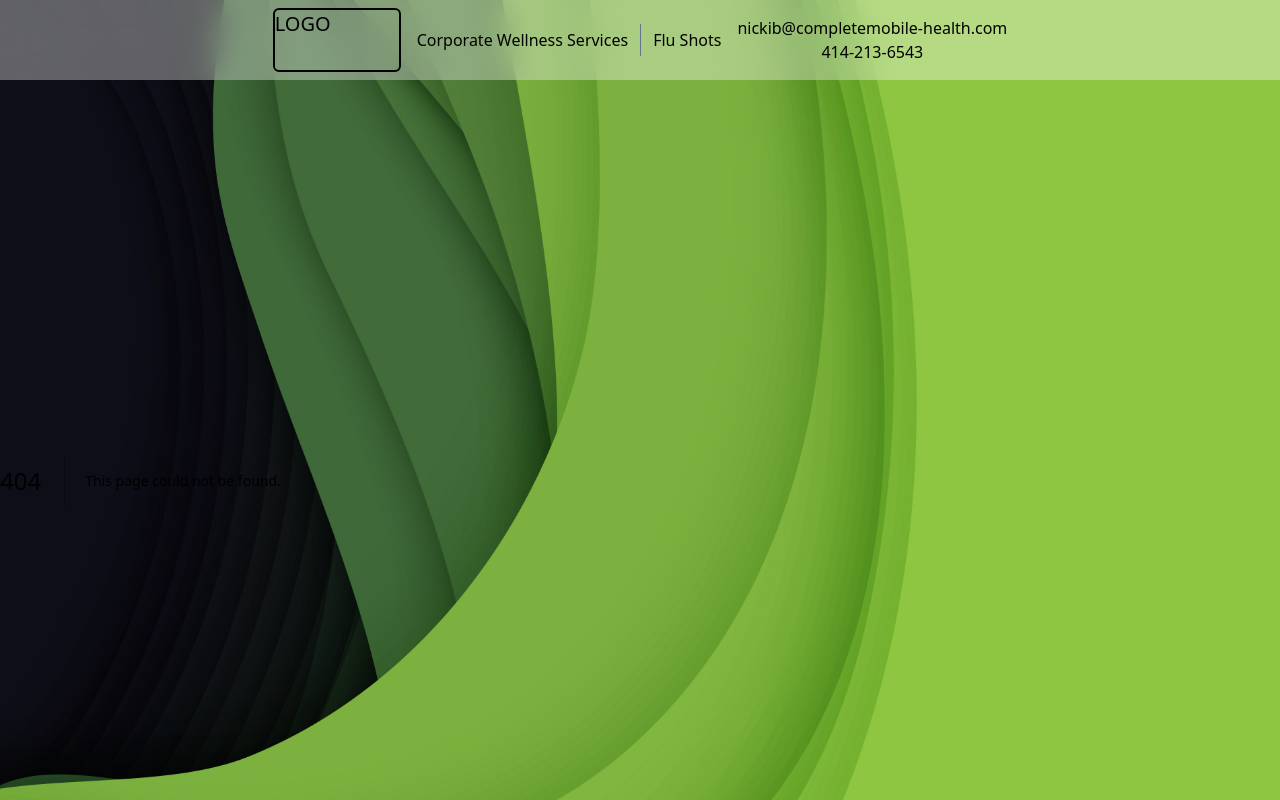
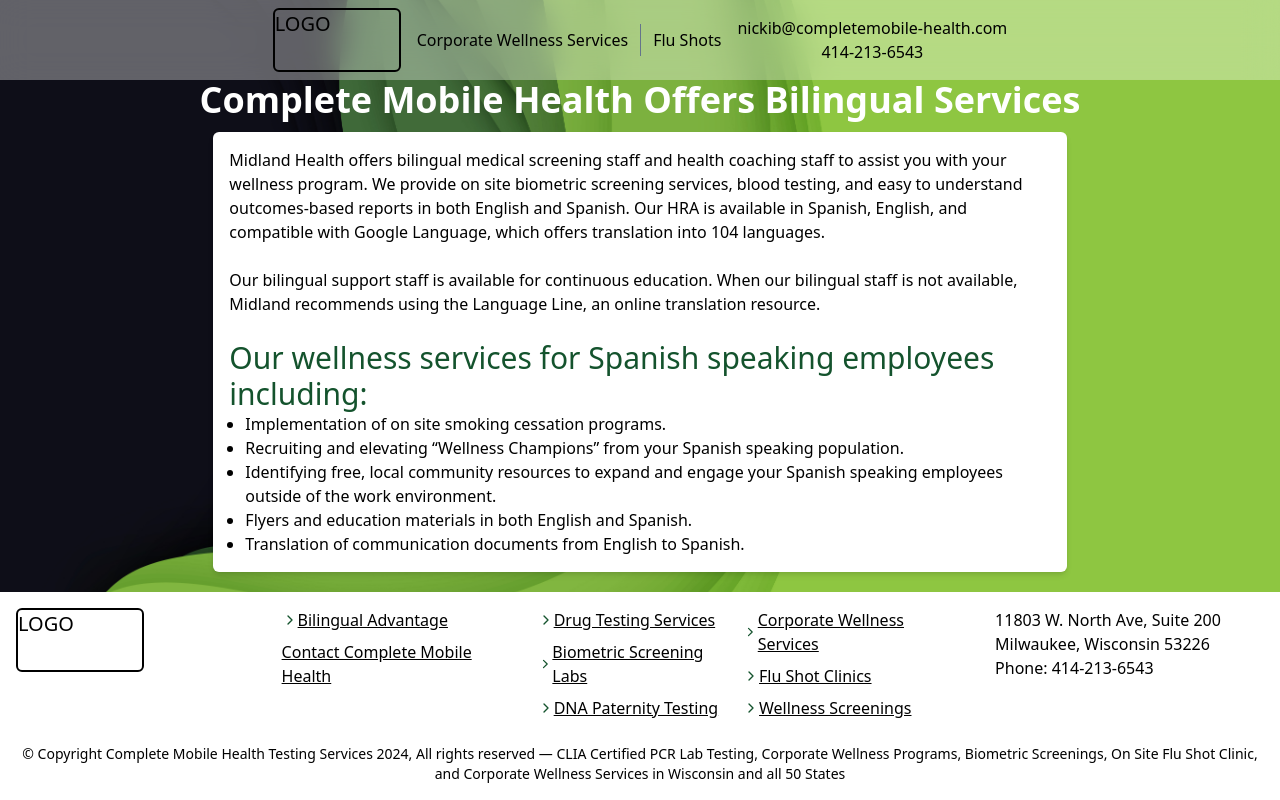
Before and after one commit to Dw1GHTY/cmh, a Next.js app in the folder cmh/: page /bilingual_advantage in a window 1280 px wide. Before the commit this address had no page. Shown: the top 800 px of the page. Built offline with nearby package versions, Linux system fonts and the light colour scheme.

Commit message:
minor changes to PC

```diff
--- /dev/null
+++ b/cmh/src/app/bilingual_advantage/page.tsx
@@ -0,0 +1,44 @@
+import Paragraph from "@/components/Paragraph";
+import React from "react";
+
+const page = () => {
+  return (
+    <div className="flex flex-col justify-center items-center w-full h-full">
+      <h1 className="text-white text-4xl font-semibold">
+        Complete Mobile Health Offers Bilingual Services
+      </h1>
+      <section className="flex flex-col justify-start bg-white w-full md:w-2/3 h-fit my-3 p-4 rounded-md shadow-md">
+        <Paragraph
+          title=""
+          text="Midland Health offers bilingual medical screening staff and health coaching staff to assist you with your wellness program. We provide on site biometric screening services, blood testing, and easy to understand outcomes-based reports in both English and Spanish. Our HRA is available in Spanish, English, and compatible with Google Language, which offers translation into 104 languages."
+        />
+        <br />
+        <Paragraph
+          title=""
+          text="Our bilingual support staff is available for continuous education. When our bilingual staff is not available, Midland recommends using the Language Line, an online translation resource."
+        />
+        <br />
+        <h3 className="text-3xl text-green-900">
+          Our wellness services for Spanish speaking employees including:
+        </h3>
+        <ul className="list-disc pl-4">
+          <li>Implementation of on site smoking cessation programs.</li>
+          <li>
+            Recruiting and elevating “Wellness Champions” from your Spanish
+            speaking population.
+          </li>
+          <li>
+            Identifying free, local community resources to expand and engage
+            your Spanish speaking employees outside of the work environment.
+          </li>
+          <li>Flyers and education materials in both English and Spanish.</li>
+          <li>
+            Translation of communication documents from English to Spanish.
+          </li>
+        </ul>
+      </section>
+    </div>
+  );
+};
+
+export default page;
--- /dev/null
+++ b/cmh/src/app/certifications/page.tsx
@@ -0,0 +1,11 @@
+import React from "react";
+
+const page = () => {
+  return (
+    <div className="flex flex-col justify-center items-center w-full h-full">
+      <h1 className="text-4xl text-white font-semibold">Certifications Page</h1>
+    </div>
+  );
+};
+
+export default page;
--- a/cmh/src/app/corporate_wellness/screenings/page.tsx
+++ b/cmh/src/app/corporate_wellness/screenings/page.tsx
@@ -9,33 +9,33 @@
         <Article
           title="On-Site Wellness Screenings"
           paragraps={[
-            "Midland Health has been supporting employee health through on-site screening since 2003. Through our experience, we understand that the first step towards developing an effective wellness program is to understand the health status and risks of your employee population. Through our on-site screening, we are able to obtain that information and create a customized program based on the results of the screening.",
+            "Complete Mobile Health has been supporting employee health through on-site screening since 2003. Through our experience, we understand that the first step towards developing an effective wellness program is to understand the health status and risks of your employee population. Through our on-site screening, we are able to obtain that information and create a customized program based on the results of the screening.",
           ]}
         />
         <Article
           title="The Biometric Screening Process"
           paragraps={[
             "You will work with a single point of contact throughout the planning, testing and reporting process.",
-            "During a screening we measure a variety of metrics of blood and biometrics measurements. Although Midland can offer most labs (nicotine, PSA, etc.) the most standard blood panel screen is lipids and glucose.  The method of collection is offered in both venipuncture and finger stick; both with fasting and non-fasting options.  Biometrics measurements include height, weight, blood pressure and BMI with or without waist circumference.  Your screener will provide a brief review of data collected.  In-depth consultations can be provided on-site as an enhanced screening service. ",
+            "During a screening we measure a variety of metrics of blood and biometrics measurements. Although Complete Mobile Health can offer most labs (nicotine, PSA, etc.) the most standard blood panel screen is lipids and glucose.  The method of collection is offered in both venipuncture and finger stick; both with fasting and non-fasting options.  Biometrics measurements include height, weight, blood pressure and BMI with or without waist circumference.  Your screener will provide a brief review of data collected.  In-depth consultations can be provided on-site as an enhanced screening service. ",
             "Once the screening process is finished and lab results are available, data is uploaded to a secure processing system and reports are generated.",
           ]}
         />
         <Article
           title="Customizable Health Screening Options"
           paragraps={[
-            "Midland Health offers customizable screening, based on the needs of your company. With our online scheduling system you will be able to customize your screening options from your desk. Unlike alternative programs, Midland Health screening is flexible and tailored to your company’s needs. Blood testing can be performed with the choice of venipuncture or finger stick, fasting or non-fasting. The finger stick option will provide immediate data; a venipuncture draw will be sent to one of our certified labs for analysis.  After labs are process the data is uploaded and ready for report production and distribution.",
+            "Complete Mobile Health offers customizable screening, based on the needs of your company. With our online scheduling system you will be able to customize your screening options from your desk. Unlike alternative programs, Complete Mobile Health screening is flexible and tailored to your company’s needs. Blood testing can be performed with the choice of venipuncture or finger stick, fasting or non-fasting. The finger stick option will provide immediate data; a venipuncture draw will be sent to one of our certified labs for analysis.  After labs are process the data is uploaded and ready for report production and distribution.",
           ]}
         />
         <Article
           title="Coverage Throughout The Usa — Screenings Day And Night"
           paragraps={[
-            "Midland Health provides on-site testing services for companies ranging from one location to multiple satellite locations anywhere in the United States.  For multiple site screenings, we provide options to include all employees in your screening process.  Midland also screens 2nd and 3rd shifts as well as Saturdays at no additional charge.  It is about what is most convenient for you and your employees.",
+            "Complete Mobile Health provides on-site testing services for companies ranging from one location to multiple satellite locations anywhere in the United States.  For multiple site screenings, we provide options to include all employees in your screening process.  Complete Mobile Health also screens 2nd and 3rd shifts as well as Saturdays at no additional charge.  It is about what is most convenient for you and your employees.",
           ]}
         />
         <Article
           title="Screening For Large Businesses"
           paragraps={[
-            "For large populations employees at a single location, Midland Health uses MoxieMetrics software, a data collection system created by Midland Health, operated via iPad. MoxieMetrics offers faster and more accurate data transmissions for larger groups. With this software, we are able to accommodate multiple appointments and schedules for screenings at companies with 400+ employees.  The employee is able to view their data before it is transmitted and will digitally sign to verify their personal information is accurate.",
+            "For large populations employees at a single location, Complete Mobile Health uses MoxieMetrics software, a data collection system created by Complete Mobile Health, operated via iPad. MoxieMetrics offers faster and more accurate data transmissions for larger groups. With this software, we are able to accommodate multiple appointments and schedules for screenings at companies with 400+ employees.  The employee is able to view their data before it is transmitted and will digitally sign to verify their personal information is accurate.",
             "We are here to make your life healthier and easier, Contact Us to learn more about how we can help.",
           ]}
         />
--- a/cmh/src/components/Footer/Footer.tsx
+++ b/cmh/src/components/Footer/Footer.tsx
@@ -10,23 +10,23 @@
       {/* Links Section */}
       <section className="flex flex-row flex-wrap justify-between items-start w-full">
         {/* Logo on the Left */}
-        <div className="flex w-1/4">
+        <div className="flex w-1/5">
           <Logo />
         </div>
 
         {/* Links in the Middle */}
         <div className="flex flex-1 justify-center">
-          <div className="flex flex-row space-x-8">
+          <div className="flex flex-row space-x-4">
             <FooterLinksSegment
               links={[
                 {
                   name: "Bilingual Advantage",
-                  linkPath: "/bilingual_wellness_services",
+                  linkPath: "/bilingual_advantage",
                 },
-                {
-                  name: "Certifications",
-                  linkPath: "/certifications",
-                },
+                // {
+                //   name: "Certifications",
+                //   linkPath: "/certifications",
+                // },
                 {
                   name: "Contact Complete Mobile Health",
                   linkPath: "contact", // Open dialog
@@ -69,13 +69,16 @@
         </div>
 
         {/* FooterInfo on the Right */}
-        <div className="flex w-1/4 justify-end">
+        <div className="hidden md:flex md:w-1/4 md:items-center md:justify-center">
           <FooterInfo />
         </div>
       </section>
 
       {/* Legal Section */}
-      <section className="flex justify-center mt-4">
+      <section className="flex flex-col justify-center items-center mt-4">
+        <div className="md:hidden">
+          <FooterInfo />
+        </div>
         <Legal text="© Copyright Complete Mobile Health Testing Services 2024, All rights reserved — CLIA Certified PCR Lab Testing, Corporate Wellness Programs, Biometric Screenings, On Site Flu Shot Clinic, and Corporate Wellness Services in Wisconsin and all 50 States" />
       </section>
     </footer>
--- a/cmh/src/components/Navbar/NavMenuMobile.tsx
+++ b/cmh/src/components/Navbar/NavMenuMobile.tsx
@@ -33,10 +33,13 @@
           <Menu className="flex" />
         </DropdownMenuTrigger>
         <DropdownMenuContent className="bg-white border-2 space-y-1 border-green-700 rounded-sm">
-          <DropdownMenuLabel>Menu</DropdownMenuLabel>
+          <DropdownMenuLabel className="flex justify-center items-center">
+            Menu
+          </DropdownMenuLabel>
           <DropdownMenuSeparator className="bg-green-400 w-full h-1" />
+          {/*//? Dynamic here */}
           <DropdownMenuSub>
-            <DropdownMenuSubTrigger>
+            <DropdownMenuSubTrigger className="text-">
               Corporate Wellness Services
             </DropdownMenuSubTrigger>
             <DropdownMenuPortal>
@@ -45,6 +48,7 @@
                   return (
                     <DropdownMenuItem key={index}>
                       <Link
+                        className="hover:bg-slate-200 w-full rounded-md my-1 p-1"
                         href={`/corporate_wellness/${toLowerCaseUnderscores(
                           link.linkName
                         )}`}
@@ -57,11 +61,30 @@
               </DropdownMenuSubContent>
             </DropdownMenuPortal>
           </DropdownMenuSub>
-          <DropdownMenuItem>
-            <Link href="/corporate_wellness/flu_shots">Flu Shot</Link>
+          <DropdownMenuItem className="flex justify-center items-center">
+            <Link
+              href="/corporate_wellness"
+              className="hover:bg-slate-200 flex justify-center items-center w-full rounded-md my-1 p-1"
+            >
+              Our Services
+            </Link>
           </DropdownMenuItem>
-          <DropdownMenuItem>
-            <Link href="/partnering">Partnering</Link>
+
+          <DropdownMenuItem className="flex justify-center items-center">
+            <Link
+              className="flex items-center justify-center hover:bg-slate-200"
+              href="/corporate_wellness/flu_shots"
+            >
+              Flu Shot
+            </Link>
+          </DropdownMenuItem>
+          <DropdownMenuItem className="flex justify-center items-center">
+            <Link
+              className="flex items-center justify-center hover:bg-slate-200"
+              href="/partnering"
+            >
+              Partnering
+            </Link>
           </DropdownMenuItem>
         </DropdownMenuContent>
       </DropdownMenu>
--- a/cmh/src/components/Segments/HomeInfoSegment.tsx
+++ b/cmh/src/components/Segments/HomeInfoSegment.tsx
@@ -9,9 +9,9 @@
 const HomeInfoSegment: React.FC<HomeInfoSegmentProps> = ({ infoCards }) => {
   return (
     <div className="flex flex-col py-2">
-      <h1 className="flex justify-center items-center mb-2 text-xl md:text-4xl text-white font-semibold">
+      <h2 className="flex justify-center items-center mb-2 text-xl md:text-4xl text-white font-semibold">
         Wellness and health programs designed for You!
-      </h1>
+      </h2>
       <div className="flex flex-col justify-center items-center md:flex-row md:justify-center md:items-start md:space-x-2">
         {infoCards.map((card, index) => {
           return (
--- a/cmh/src/components/Segments/HomePicture.tsx
+++ b/cmh/src/components/Segments/HomePicture.tsx
@@ -12,13 +12,13 @@
         sizes="(max-width: 640px) 90vw, (max-width: 768px) 80vw, 70vw"
         priority
       />
-      <div className="absolute inset-0 flex flex-col justify-center items-center bg-black/20 text-white">
-        <h1 className="text-3xl md:text-5xl font-bold mb-4 text-center">
+      <div className="absolute inset-0 flex flex-col justify-center items-center bg-black/20 text-white px-4">
+        <h1 className="text-lg sm:text-2xl md:text-3xl lg:text-5xl font-bold mb-4 text-center">
           Complete Mobile Health Is Your Corporate Wellness Company
         </h1>
-        <p className="text-sm md:text-lg text-center">
-          Custom corporate wellness programs for your employees. On site
-          biometric screenings, blood testing and reporting.
+        <p className="text-xs sm:text-sm md:text-base lg:text-lg text-center">
+          Custom corporate wellness programs for your employees. On-site
+          biometric screenings, blood testing, and reporting.
         </p>
       </div>
     </div>
```
